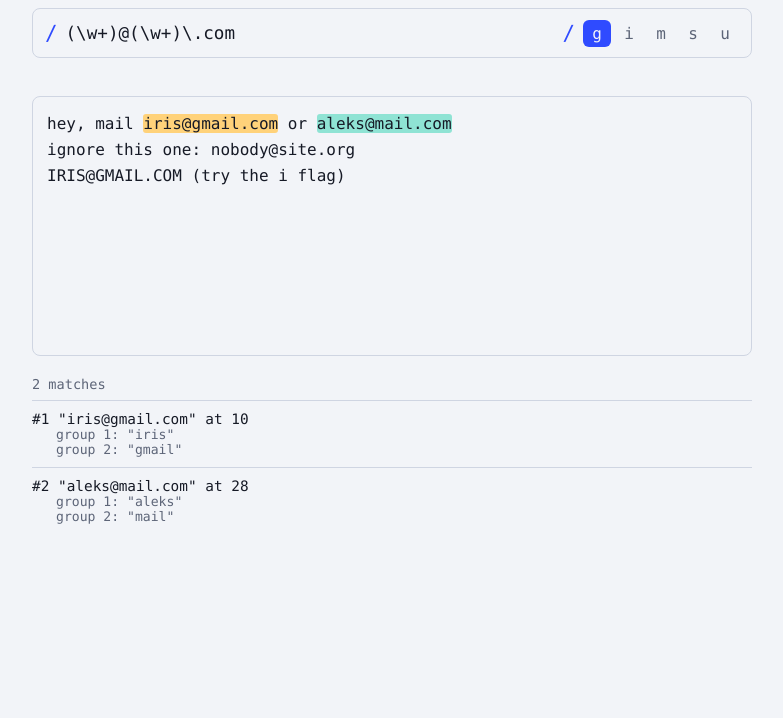
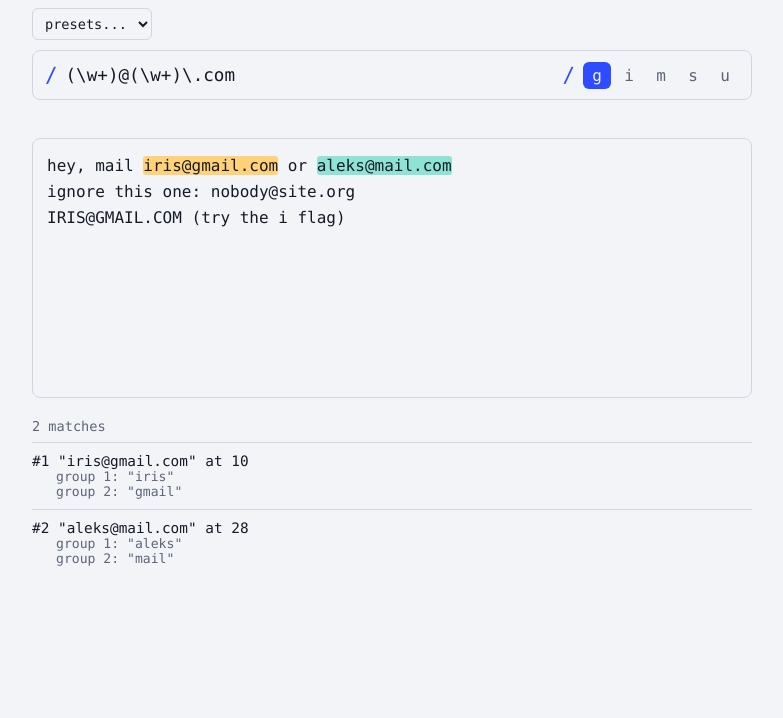
Before and after one commit to iris18102006/regex-playground, a website built with Vite: page index.html in a window 1280 px wide. Shown: the part 82-800 px from the top of the page, without its empty margins (248-1031 px from the left). Built offline with nearby package versions, Linux system fonts and the light colour scheme.

Commit message:
feat: preset patterns dropdown

```diff
--- a/index.html
+++ b/index.html
@@ -8,7 +8,12 @@
   <body>
     <main>
       <h1>Regex playground</h1>
-
+<select id="preset" aria-label="Preset patterns">
+  <option value="">presets...</option>
+  <option value="[\w.+-]+@[\w-]+\.[\w.]+">email</option>
+  <option value="https?:\/\/[^\s]+">url</option>
+  <option value="#(?:[0-9a-fA-F]{3}){1,2}\b">hex color</option>
+</select>
       <section class="pattern-row">
         <span class="slash">/</span>
         <input id="pattern" type="text" value="(\w+)@(\w+)\.com" spellcheck="false" autocomplete="off" aria-label="Regex pattern" />
--- a/src/main.ts
+++ b/src/main.ts
@@ -71,3 +71,10 @@ textEl.addEventListener('input', update);
 flagEls.forEach((f) => f.addEventListener('change', update));
 
 update();
+
+const presetEl = $<HTMLSelectElement>('preset');
+presetEl.addEventListener('change', () => {
+  if (!presetEl.value) return;
+  patternEl.value = presetEl.value;
+  update();
+});
--- a/src/style.css
+++ b/src/style.css
@@ -128,3 +128,15 @@ h1 { font-size: 1.4rem; font-weight: 500; margin: 0 0 1.5rem; }
   font-size: 0.9rem;
 }
 .matches .group { color: var(--muted); padding-left: 1.5rem; font-size: 0.82rem; }
+
+
+#preset {
+  margin-bottom: 10px;
+  padding: 6px 8px;
+  font: inherit;
+  font-size: 0.85rem;
+  background: transparent;
+  color: var(--ink);
+  border: 1px solid var(--line);
+  border-radius: 6px;
+}
```
